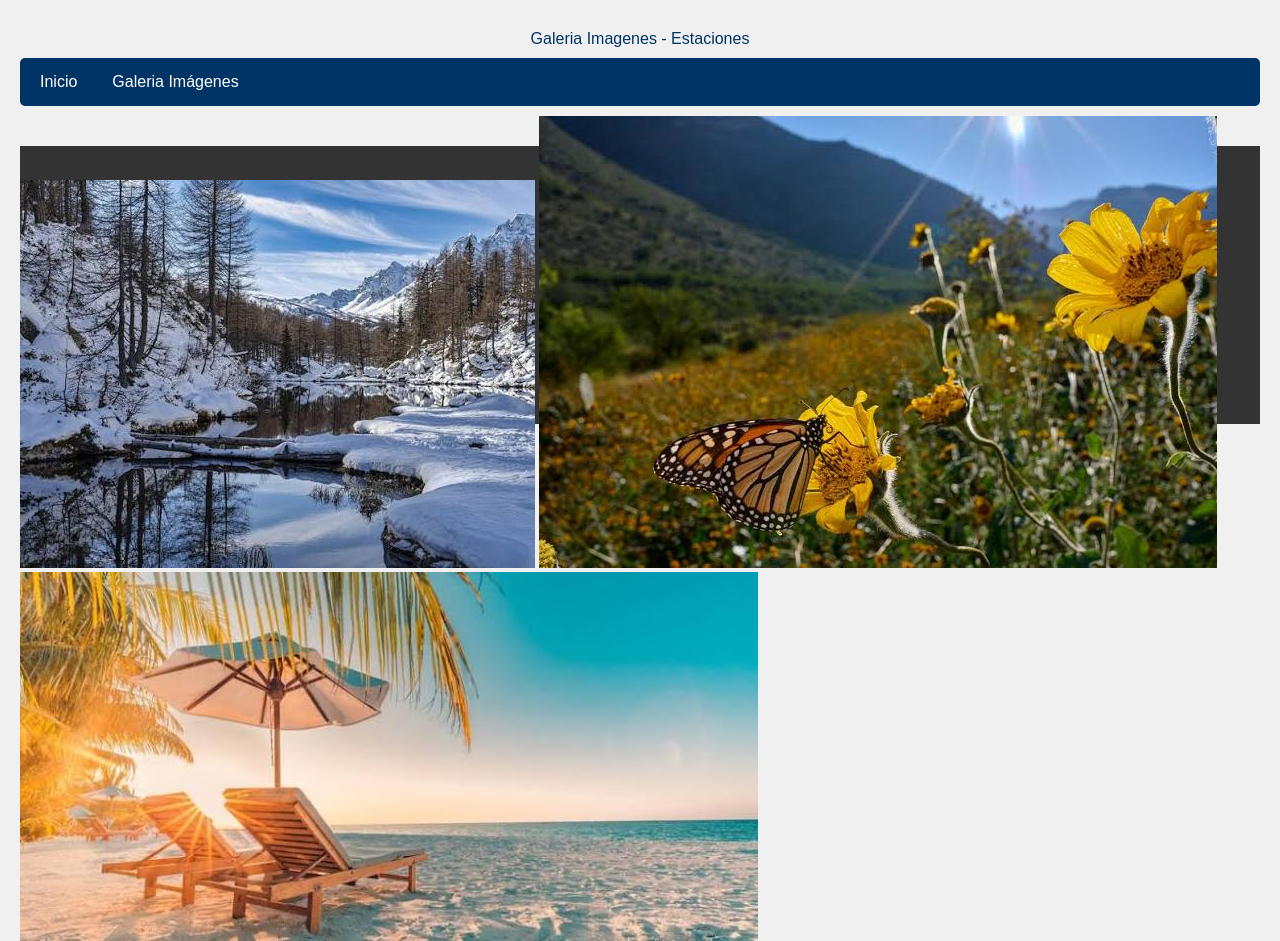
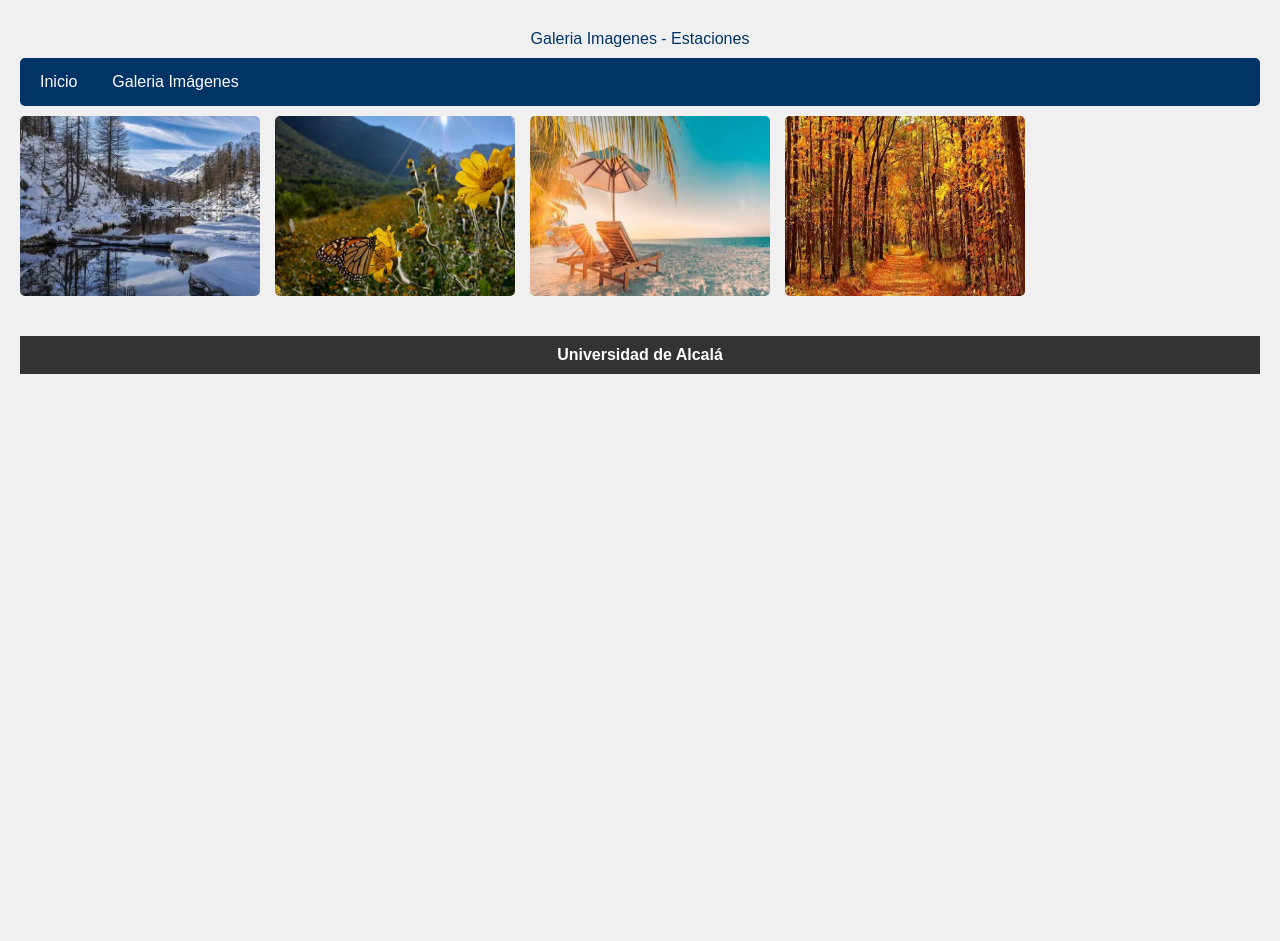
Before and after one commit to javiersalst/pweb3, a plain HTML site: page galeria.html in a window 1280 px wide. Shown: the top 941 px of the page. After the commit the page ends 800 px from the top, so only its background shows below. Drawn offline with Linux system fonts and the light colour scheme.

Commit message:
estilo imagenes

```diff
--- a/estilo.css
+++ b/estilo.css
@@ -50,9 +50,12 @@ footer{
 }
 .imagenes{
     width: 100%;
-    height: 280px;
+    display: flex;
+    gap: 15px;
+    margin-top: 10px;
+}
+.imagenes img{
+    width: 240px;
+    height: 180px;
     border-radius: 5px;
-    margin-top: 10px;
-    float: right;
-    position: relative;
 }
```
